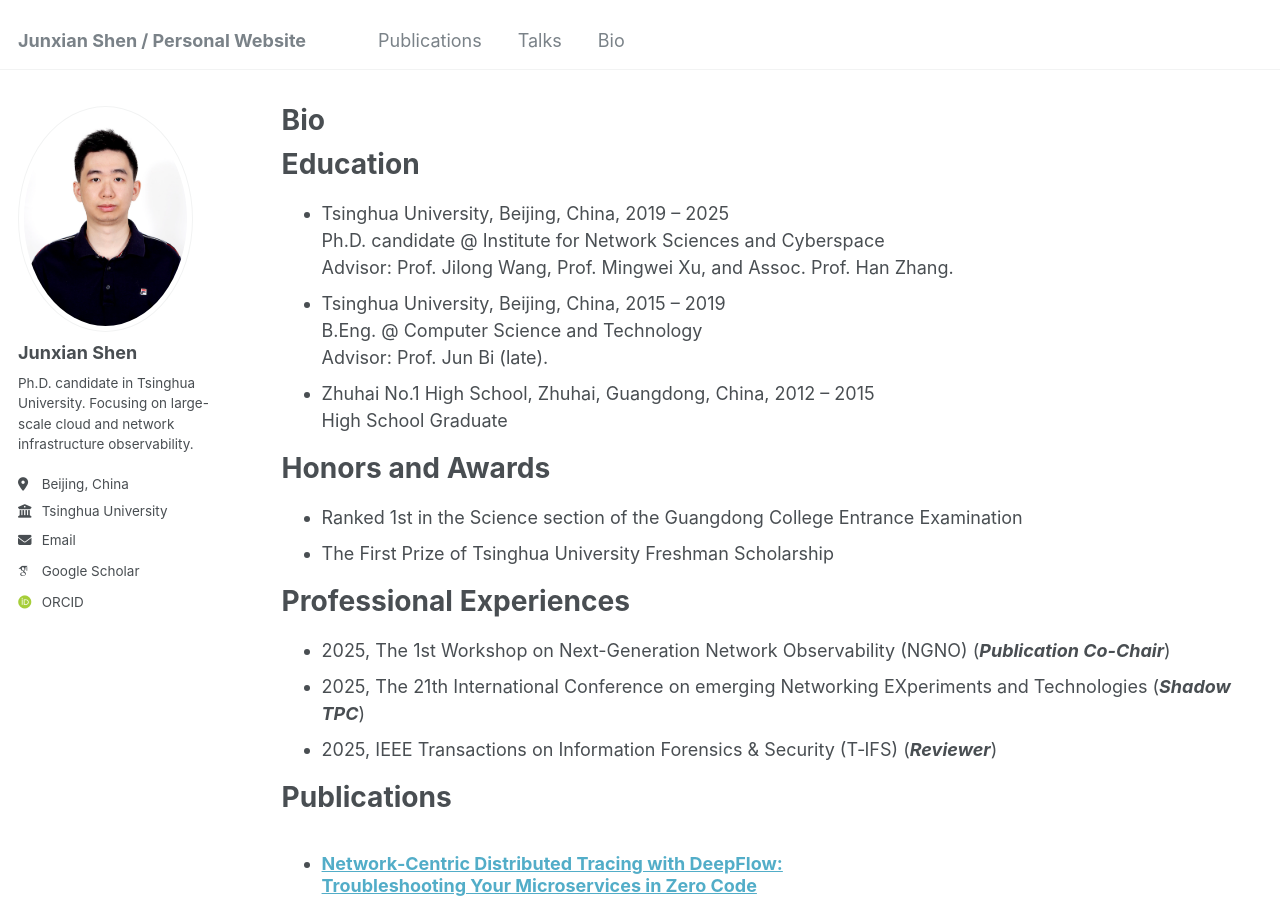
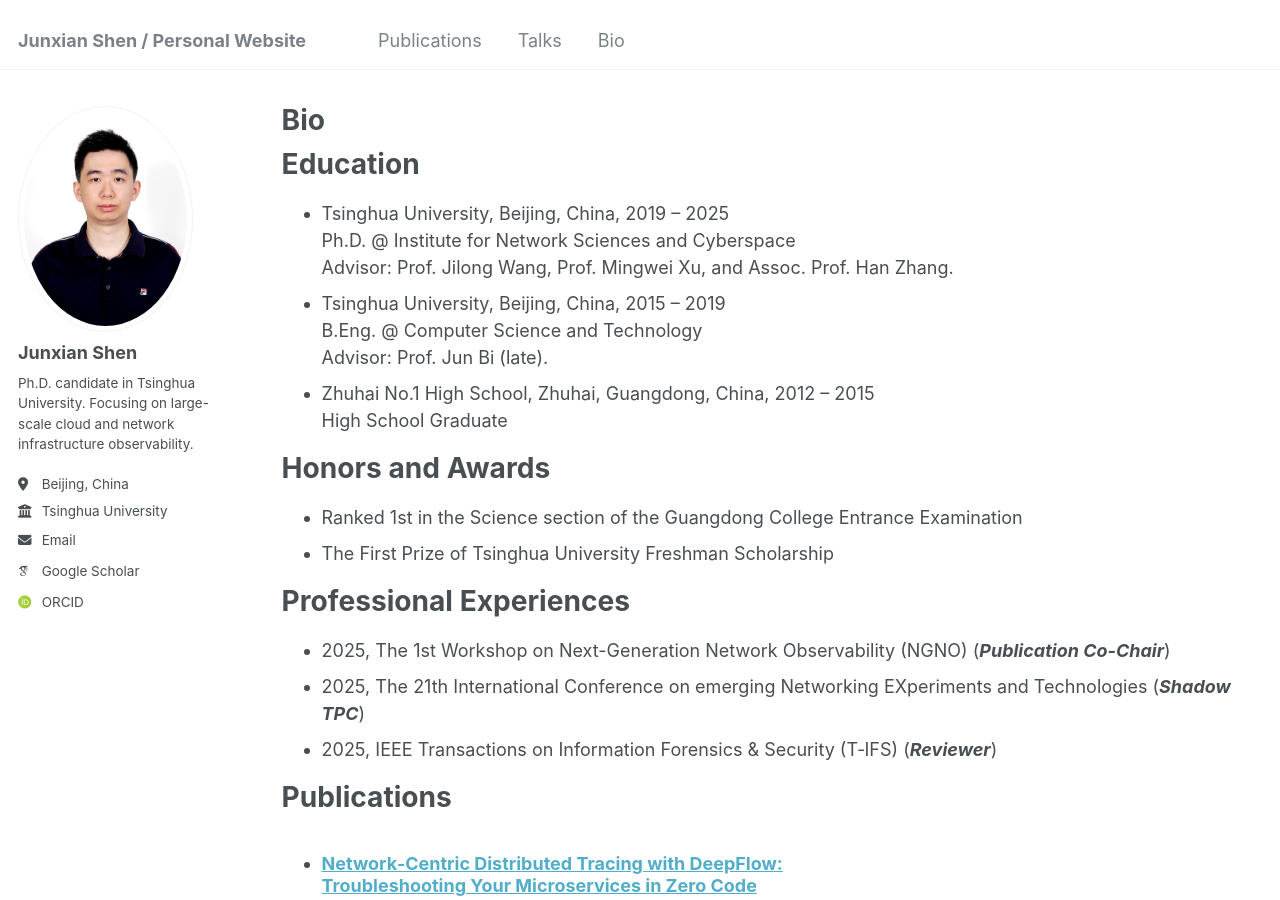
Before and after one commit to Junxian-Shen/Junxian-Shen.github.io, a Jekyll site: the page built from _pages/bio.md, in a window 1280 px wide and 900 px high. Built offline with Jekyll 4.4.1, drawn with Linux system fonts in a browser that asks for light colours; some web fonts are replaced.

```diff
--- a/_pages/bio.md
+++ b/_pages/bio.md
@@ -13,7 +13,7 @@ redirect_from:
 Education
 ======
 * Tsinghua University, Beijing, China, 2019 – 2025 <br>
-Ph.D. candidate @ Institute for Network Sciences and Cyberspace <br>
+Ph.D. @ Institute for Network Sciences and Cyberspace <br>
 Advisor: Prof. Jilong Wang, Prof. Mingwei Xu, and Assoc. Prof. Han Zhang.
 * Tsinghua University, Beijing, China, 2015 – 2019 <br>
 B.Eng. @ Computer Science and Technology <br>
```
Also changed, not shown: _pages/about.md (+1 -0 lines).
